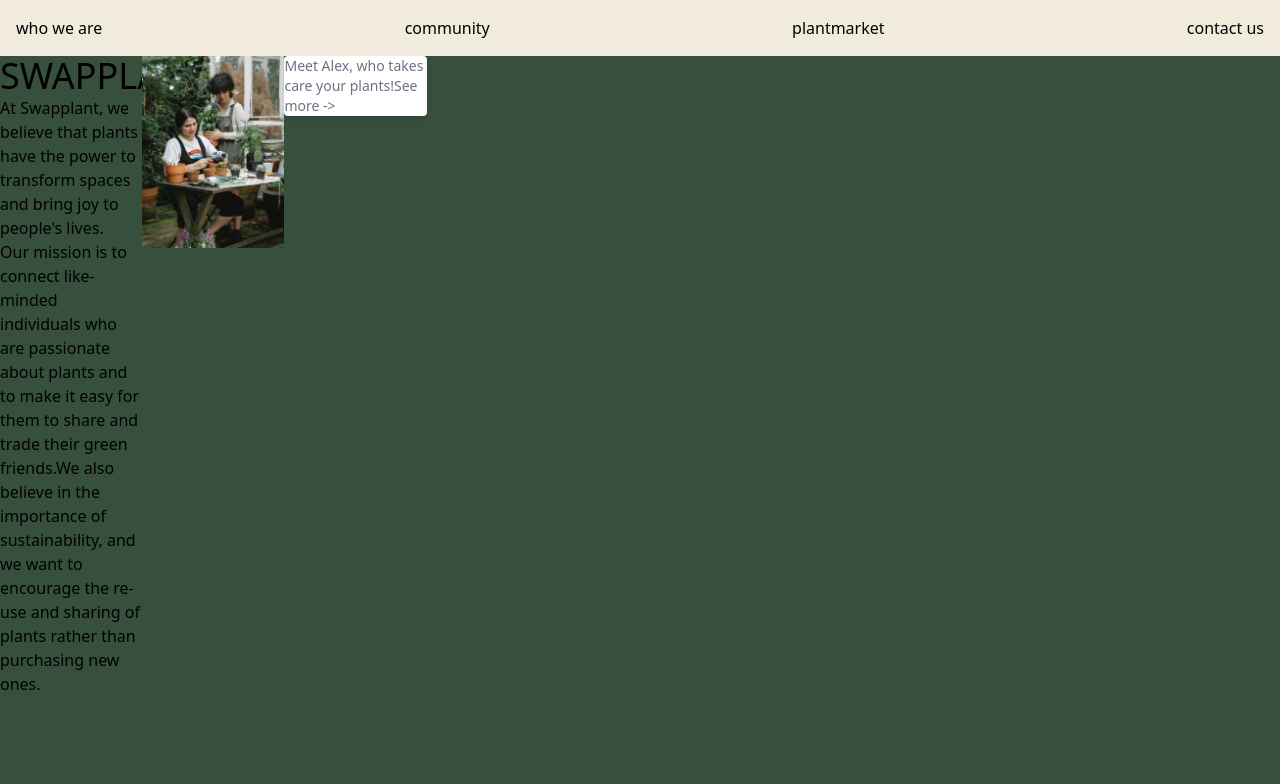
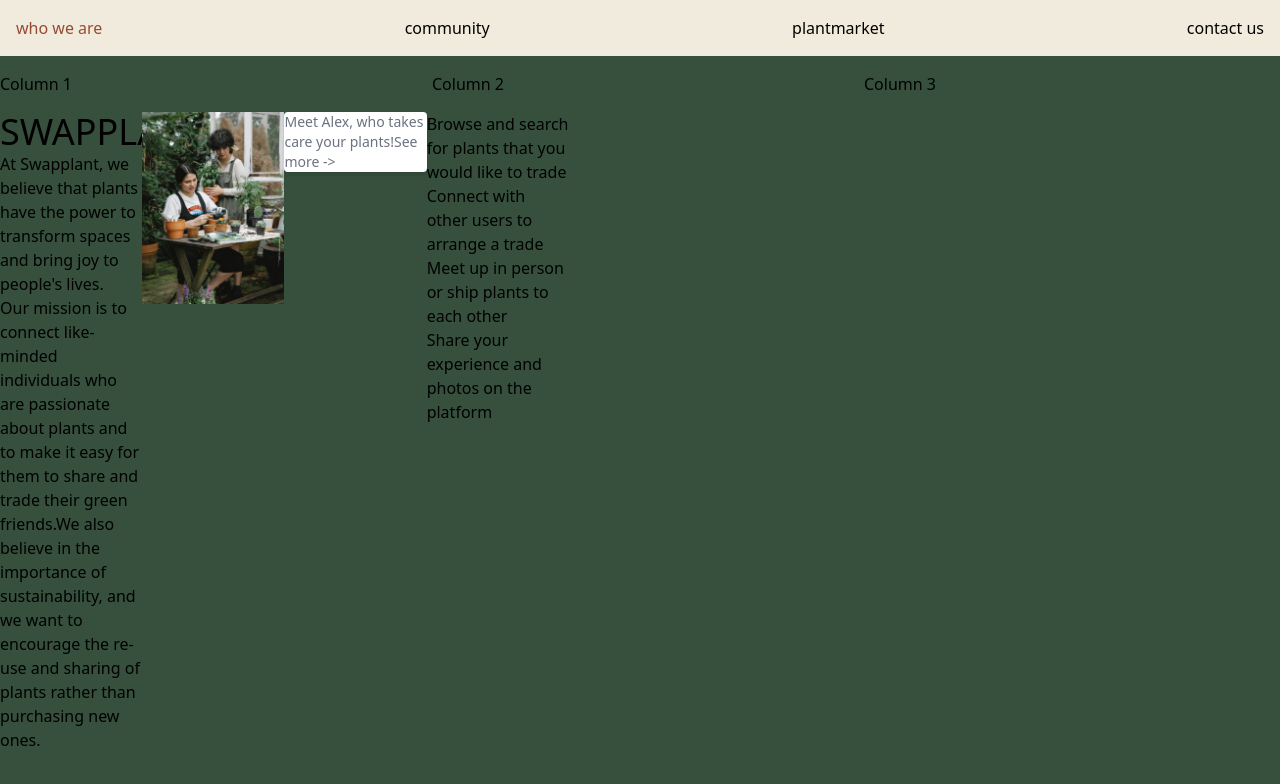
Before and after one commit to Lavi333/swapplant, a website: page public/community.html in a window 1280 px wide. Shown: the top 784 px of the page. Drawn offline with Linux system fonts and the light colour scheme; a web font is replaced by a local one.

Commit message:
add new grid and text

```diff
--- a/public/community.html
+++ b/public/community.html
@@ -13,23 +13,30 @@
 
 
     <nav class="bg-beige flex justify-between items-center p-4">
-        <a class="text-oragange font-medium" href="#">who we are</a>
+        <a class="text-orange font-medium" href="#">who we are</a>
         <a class="text-black font-medium" href="#">community</a>
         <a class="text-black font-medium" href="#">plantmarket</a>
         <a class="text-black font-medium" href="#">contact us</a>
     </nav>
 
+    <div class="grid grid-cols-12 gap-4 mx-auto m-4">
+        <div class="col-span-4">Column 1</div>
+        <div class="col-span-4">Column 2</div>
+        <div class="col-span-4">Column 3</div>
+      </div>
 
     <div class="grid h-full md:grid-cols-9 md:grid-rows-3">
 
         <section>
             <div class="md:col-start-1 col-span-3">
                 <h1 class="text-4xl">SWAPPLANT </h1>
-            <p>At Swapplant, we believe that plants have the power to transform spaces and bring joy to people's lives.  </p>
-            <p>Our mission is to connect like-minded individuals who are passionate about plants and to make it easy for them to share and trade their green friends.We also believe in the importance of sustainability, and we want to encourage the re-use and sharing of plants rather than purchasing new ones. </p>
+                <p>At Swapplant, we believe that plants have the power to transform spaces and bring joy to people's
+                    lives. </p>
+                <p>Our mission is to connect like-minded individuals who are passionate about plants and to make it easy
+                    for them to share and trade their green friends.We also believe in the importance of sustainability,
+                    and we want to encourage the re-use and sharing of plants rather than purchasing new ones. </p>
             </div>
         </section>
-
 
         <section>
             <div class="md:col-start-7 col-span-3">
@@ -38,9 +45,31 @@
         </section>
 
         <section>
-        <div class="card">
+            <div class="card md:col-start-6 col-span-3">
                 <span class="block text-gray-500 text-sm">Meet Alex, who takes care your plants!See more -> </span>
             </div>
+        </section>
+
+
+        <section>
+            <p>
+                Browse and search
+                for plants that you would like to trade
+            </p>
+
+            <p>
+                Connect with other users to arrange a
+                trade
+            </p>
+
+            <p>
+                Meet up in person or ship plants to each other
+            </p>
+
+            <p>
+                Share your experience and photos on the platform
+            </p>
+
         </section>
 
 
```
Also changed, not shown: public/styles.css. Lines whose indentation alone changed are shown as unchanged.
